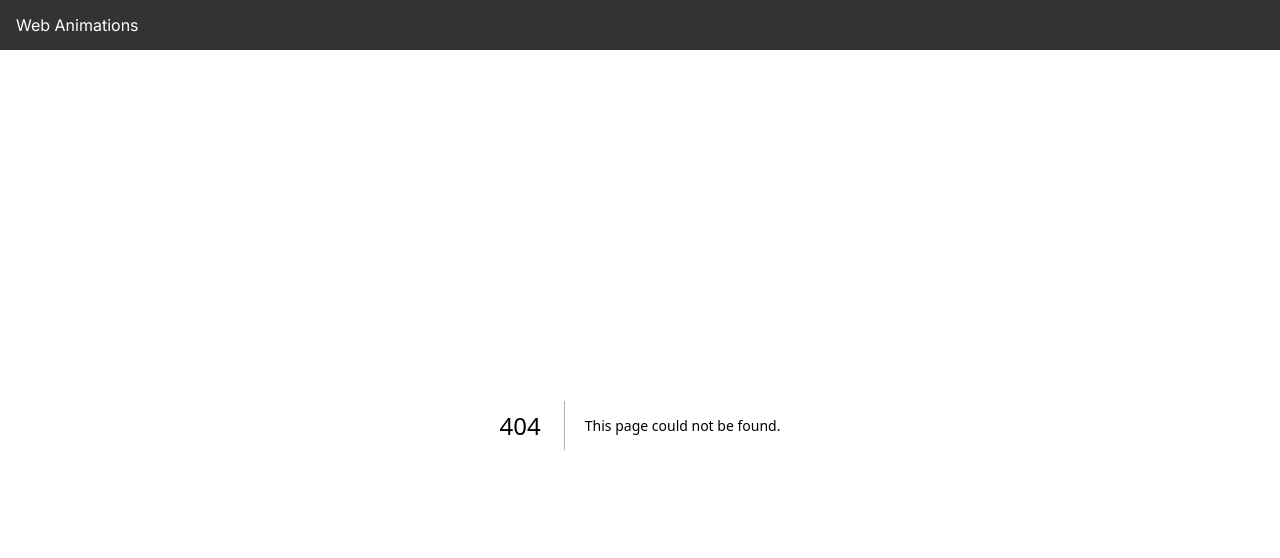
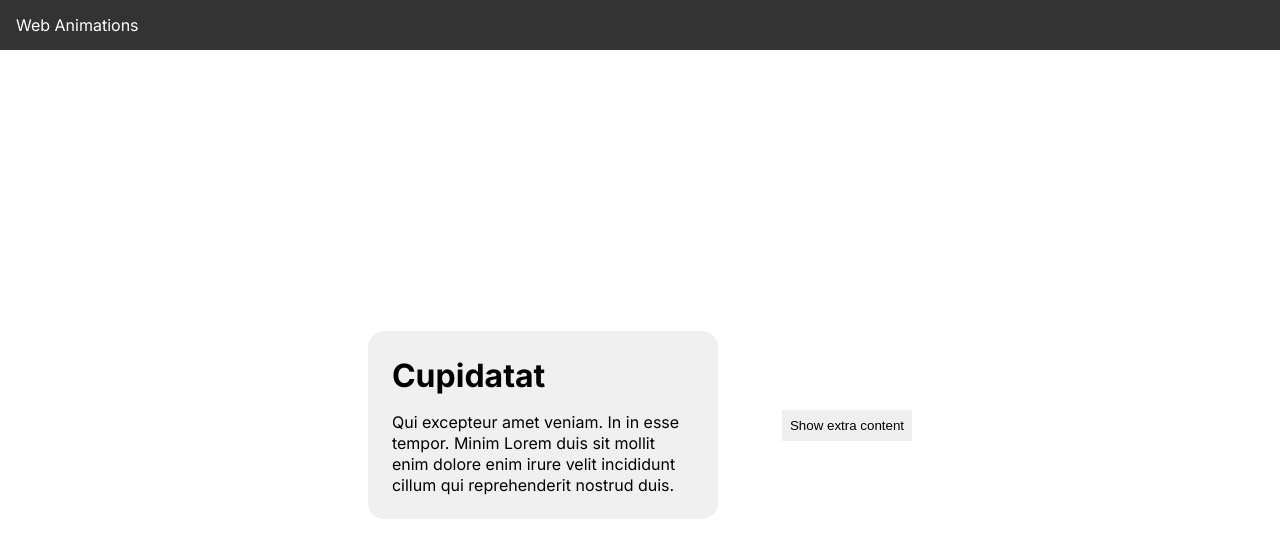
Before and after one commit to Johnson1602/web-animations, a Next.js app: page /dynamic-height in a window 1280 px wide. Before the commit this address had no page. Shown: the top 558 px of the page. Built offline with nearby package versions, Linux system fonts and the light colour scheme.

Commit message:
feat: add dynamic height demo

```diff
--- /dev/null
+++ b/app/dynamic-height/index.scss
@@ -0,0 +1,19 @@
+.demo-wrapper.demo-dynamic-height {
+  display: grid;
+  grid-auto-flow: column;
+  gap: 4rem;
+
+  .card__wrapper {
+    background-color: #f0f0f0;
+    border-radius: 1rem;
+    overflow: hidden;
+  }
+
+  .card {
+    display: grid;
+    gap: 1rem;
+    max-width: 350px;
+    padding: 1.5rem;
+    line-height: 1.3;
+  }
+}
--- /dev/null
+++ b/app/dynamic-height/page.tsx
@@ -0,0 +1,53 @@
+'use client'
+
+import { useState, useEffect } from 'react'
+import { motion, AnimatePresence } from 'framer-motion'
+import useMeasure from 'react-use-measure'
+import { DemoWrapper } from '@/components'
+
+import './index.scss'
+
+export default function DynamicHeightPage() {
+  const [showExtraContent, setShowExtraContent] = useState(false)
+  const [divRef, bounds] = useMeasure()
+
+  return (
+    <DemoWrapper className='demo-dynamic-height'>
+      <motion.div
+        className='card__wrapper'
+        animate={{
+          height: bounds.height,
+        }}
+      >
+        <div className='card' ref={divRef}>
+          <h1 className='card__title'>Cupidatat</h1>
+          <p className='card__paragraph'>
+            Qui excepteur amet veniam. In in esse tempor. Minim Lorem duis sit
+            mollit enim dolore enim irure velit incididunt cillum qui
+            reprehenderit nostrud duis.
+          </p>
+          <AnimatePresence>
+            {showExtraContent && (
+              <motion.p
+                className='card__paragraph'
+                initial={{ opacity: 0.2 }}
+                animate={{ opacity: 1 }}
+                exit={{ opacity: 0.2 }}
+                transition={{ duration: 0.1 }}
+              >
+                Sint id commodo in tempor. Sit ad veniam elit excepteur amet
+                duis irure. Sint commodo occaecat tempor Lorem ut fugiat nisi.
+              </motion.p>
+            )}
+          </AnimatePresence>
+        </div>
+      </motion.div>
+      <button
+        className='action-button'
+        onClick={() => setShowExtraContent(!showExtraContent)}
+      >
+        Show extra content
+      </button>
+    </DemoWrapper>
+  )
+}
--- a/app/page.tsx
+++ b/app/page.tsx
@@ -25,6 +25,10 @@ const ROUTE = [
     path: '/subscribe-button',
     label: 'Subscribe Button',
   },
+  {
+    path: '/dynamic-height',
+    label: 'Dynamic Height',
+  },
 ]
 
 export default function Home() {
--- a/package.json
+++ b/package.json
@@ -14,6 +14,7 @@
     "next": "14.2.3",
     "react": "^18",
     "react-dom": "^18",
+    "react-use-measure": "^2.1.1",
     "sass": "^1.77.2",
     "usehooks-ts": "^3.1.0"
   },
```
Also changed, not shown: app/subscribe-button/page.tsx (+14 -6 lines), 1 other file (tests, documents, lock files or other folders).
